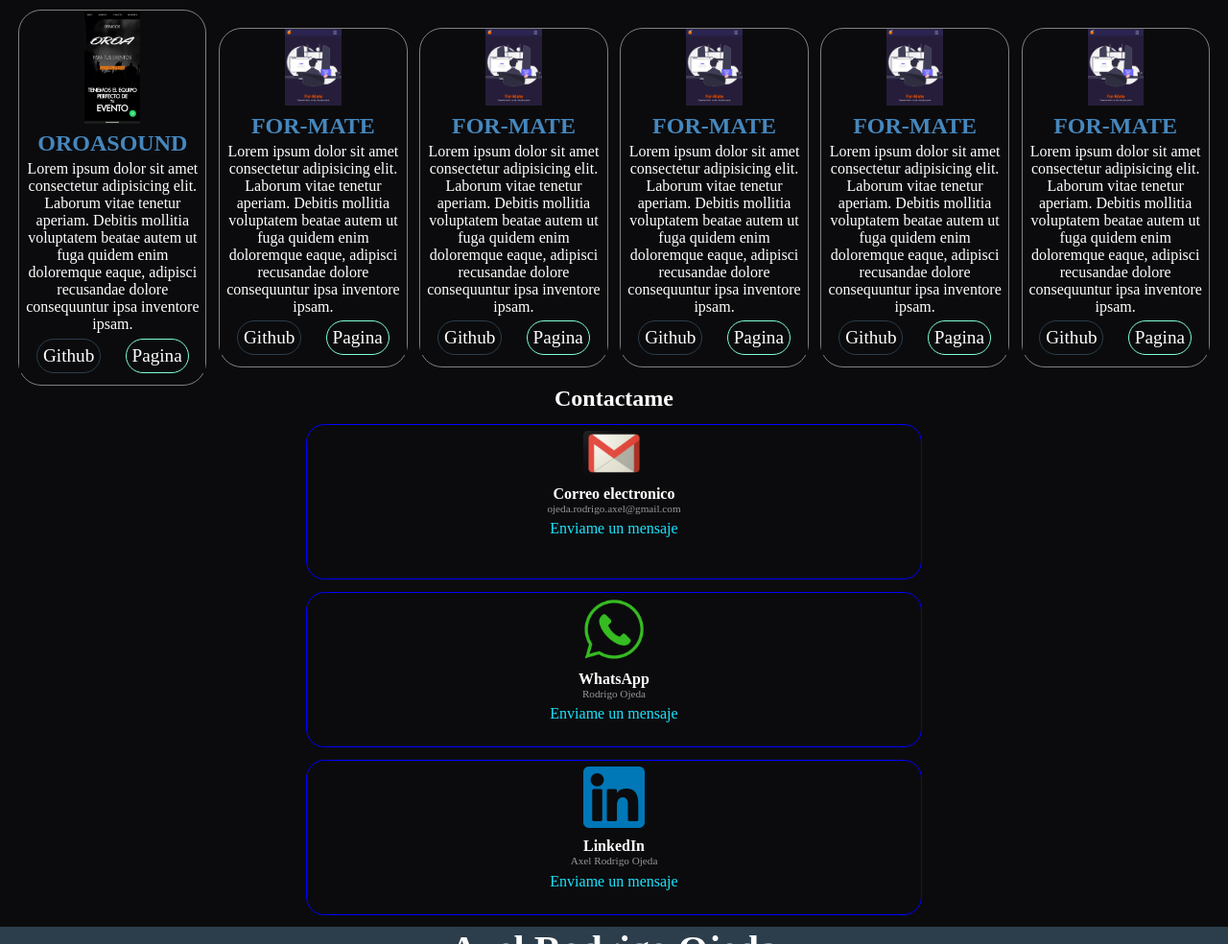
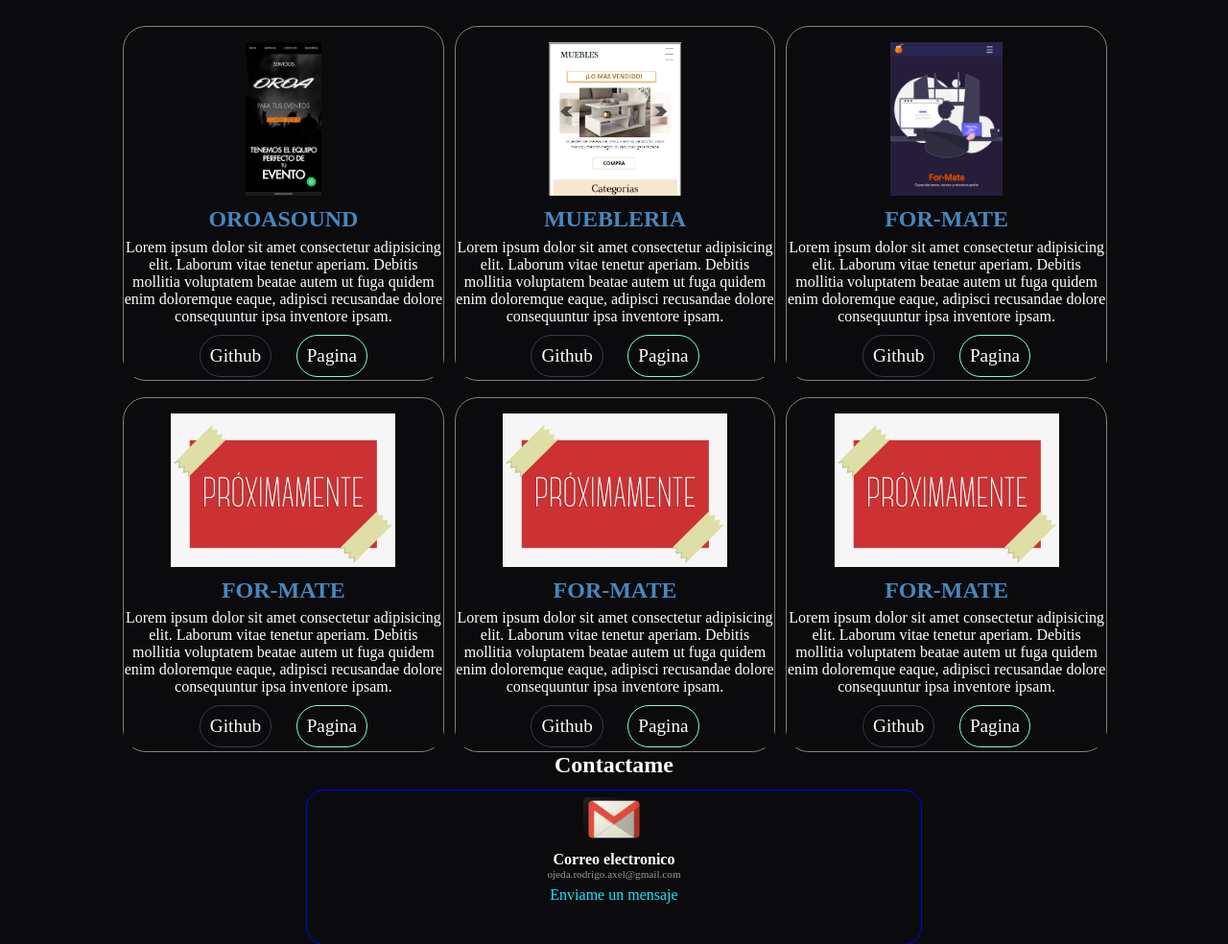
Before and after one commit to AxelRodri/Portfolio, a plain HTML site: page index.html in a window 1280 px wide. Shown: the part 1724-2708 px from the top of the page at 96% size. Drawn offline with Linux system fonts and the light colour scheme.

Commit message:
nuevos cambios de diseño

```diff
--- a/index.css
+++ b/index.css
@@ -277,17 +277,27 @@
     padding-bottom: 1%;
     width: 100%;
     height: auto;
-
+    margin-top: 5%;
+    height: auto;
 }
 .main__seccionPortfolio{
-    display: flex;
     gap: 1vw;
     margin-bottom: 2%;
     margin: auto;
-    width: 97vw;
+    display: flex;
+    width: 80vw;
+
+}
+.main__seccionPortfolioContenedor{
+
 }
 .main__imagenPortfolio{
-    width: 30%;
+    margin-top: 5%;
+    height: 20vh;
+    width: auto;
+}
+.proximamente{
+    height: 20vh;
 }
 .main__tituloProyectoPortfolio{
     font-size: 1.5em;
@@ -401,6 +411,7 @@
     .footer__tituloContacto{
         font-size: 1.5em;
     }
+
     .footer__botonContacto{
         margin-top: 3%;
         margin-bottom: 2%;
@@ -464,8 +475,11 @@
         margin-bottom: 5%;
     }
     .main__imagenPortfolio{
-        height: 70vw;
+        height: 50vw;
         width: auto;
+    }
+    .proximamente{
+        height: 20vh;
     }
     .main__descripcionProyectoPortfolio{
         font-size: 1em;
--- a/index.html
+++ b/index.html
@@ -133,6 +133,7 @@
         </section>
         <h2 class="main__tituloPorfolio">Portfolio</h2>
         <section class="main__seccionPortfolio">
+            <div class="main__seccionPortfolioContenedor">
                 <div class="main__contenedorPortfolio">
                     <img class="main__imagenPortfolio" src="img/OROA.jpeg" alt="#">
                     <h4 class="main__tituloProyectoPortfolio">OROASOUND</h4>
@@ -145,7 +146,7 @@
                     </div>
                 </div>
                 <div class="main__contenedorPortfolio">
-                <img class="main__imagenPortfolio" src="img/for-mate.jfif" alt="#">
+                    <img class="main__imagenPortfolio" src="img/proximamente.png" alt="#">
                     <h4 class="main__tituloProyectoPortfolio">FOR-MATE</h4>
                     <p class="main__descripcionProyectoPortfolio">Lorem ipsum dolor sit amet consectetur adipisicing elit. Laborum vitae tenetur
                         aperiam. Debitis mollitia voluptatem beatae autem ut fuga quidem enim
@@ -155,6 +156,32 @@
                         <p class="main__botonPortfolio"><a href="#">Pagina</a></p>
                     </div>
                 </div>
+            </div>
+            <div class="main__seccionPortfolioContenedor">
+                <div class="main__contenedorPortfolio">
+                    <img class="main__imagenPortfolio" src="img/Muebleria__pag.png" alt="#">
+                    <h4 class="main__tituloProyectoPortfolio">MUEBLERIA</h4>
+                    <p class="main__descripcionProyectoPortfolio">Lorem ipsum dolor sit amet consectetur adipisicing elit. Laborum vitae tenetur
+                        aperiam. Debitis mollitia voluptatem beatae autem ut fuga quidem enim
+                        doloremque eaque, adipisci recusandae dolore consequuntur ipsa inventore ipsam.</p>
+                    <div class="main__contenedorBotonesPortfolio">
+                        <p class="main__botonPortflio"><a href="#">Github</a></p>
+                        <p class="main__botonPortfolio"><a href="#">Pagina</a></p>
+                    </div>
+                </div>
+                <div class="main__contenedorPortfolio">
+                    <img class="main__imagenPortfolio proximamente" src="img/proximamente.png" alt="#">
+                    <h4 class="main__tituloProyectoPortfolio">FOR-MATE</h4>
+                    <p class="main__descripcionProyectoPortfolio">Lorem ipsum dolor sit amet consectetur adipisicing elit. Laborum vitae tenetur
+                        aperiam. Debitis mollitia voluptatem beatae autem ut fuga quidem enim
+                        doloremque eaque, adipisci recusandae dolore consequuntur ipsa inventore ipsam.</p>
+                    <div class="main__contenedorBotonesPortfolio">
+                        <p class="main__botonPortflio"><a href="#">Github</a></p>
+                        <p class="main__botonPortfolio"><a href="#">Pagina</a></p>
+                    </div>
+                </div>
+            </div>
+            <div class="main__seccionPortfolioContenedor">
                 <div class="main__contenedorPortfolio">
                     <img class="main__imagenPortfolio" src="img/for-mate.jfif" alt="#">
                     <h4 class="main__tituloProyectoPortfolio">FOR-MATE</h4>
@@ -167,7 +194,7 @@
                     </div>
                 </div>
                 <div class="main__contenedorPortfolio">
-                <img class="main__imagenPortfolio" src="img/for-mate.jfif" alt="#">
+                    <img class="main__imagenPortfolio" src="img/proximamente.png" alt="#">
                     <h4 class="main__tituloProyectoPortfolio">FOR-MATE</h4>
                     <p class="main__descripcionProyectoPortfolio">Lorem ipsum dolor sit amet consectetur adipisicing elit. Laborum vitae tenetur
                         aperiam. Debitis mollitia voluptatem beatae autem ut fuga quidem enim
@@ -176,27 +203,6 @@
                         <p class="main__botonPortflio"><a href="#">Github</a></p>
                         <p class="main__botonPortfolio"><a href="#">Pagina</a></p>
                     </div>
-            </div>
-            <div class="main__contenedorPortfolio">
-                <img class="main__imagenPortfolio" src="img/for-mate.jfif" alt="#">
-                <h4 class="main__tituloProyectoPortfolio">FOR-MATE</h4>
-                <p class="main__descripcionProyectoPortfolio">Lorem ipsum dolor sit amet consectetur adipisicing elit. Laborum vitae tenetur
-                    aperiam. Debitis mollitia voluptatem beatae autem ut fuga quidem enim
-                    doloremque eaque, adipisci recusandae dolore consequuntur ipsa inventore ipsam.</p>
-                <div class="main__contenedorBotonesPortfolio">
-                    <p class="main__botonPortflio"><a href="#">Github</a></p>
-                    <p class="main__botonPortfolio"><a href="#">Pagina</a></p>
-                </div>
-            </div>
-            <div class="main__contenedorPortfolio">
-                <img class="main__imagenPortfolio" src="img/for-mate.jfif" alt="#">
-                <h4 class="main__tituloProyectoPortfolio">FOR-MATE</h4>
-                <p class="main__descripcionProyectoPortfolio">Lorem ipsum dolor sit amet consectetur adipisicing elit. Laborum vitae tenetur
-                    aperiam. Debitis mollitia voluptatem beatae autem ut fuga quidem enim
-                    doloremque eaque, adipisci recusandae dolore consequuntur ipsa inventore ipsam.</p>
-                <div class="main__contenedorBotonesPortfolio">
-                    <p class="main__botonPortflio"><a href="#">Github</a></p>
-                    <p class="main__botonPortfolio"><a href="#">Pagina</a></p>
                 </div>
             </div>
         </section>
```
Also changed, not shown: img/Muebleria__pag.png (added), img/proximamente.png (added). Lines whose indentation alone changed are shown as unchanged.
